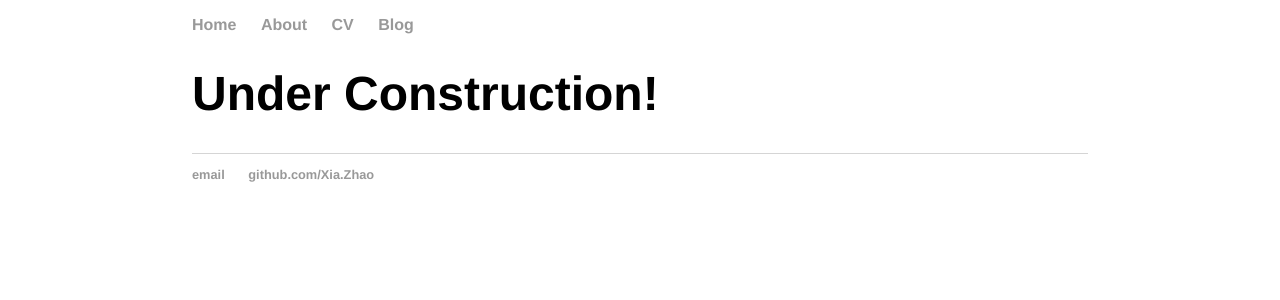
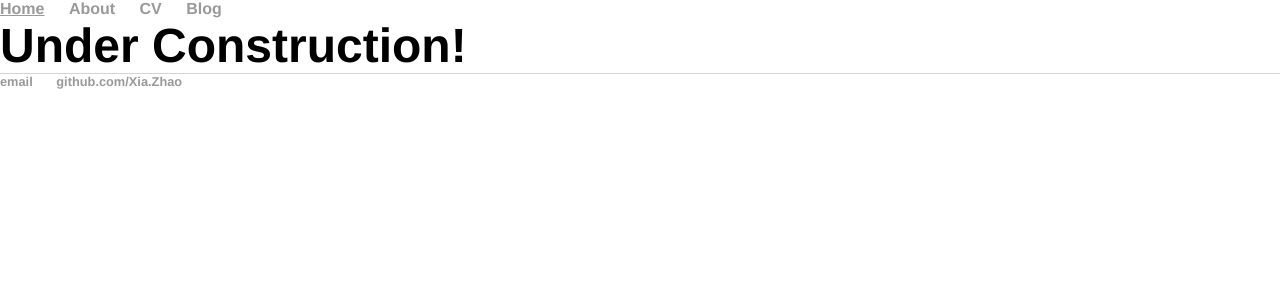
Before and after one commit to zhaoxiahust/zhaoxiahust.github.com, a Jekyll site: the page built from about/index.html, in a window 1280 px wide. Shown: the top 300 px of the page. Built offline with Jekyll 4.4.1, drawn with Linux system fonts in a browser that asks for light colours.

Commit message:
Update main.css

```diff
--- a/css/main.css
+++ b/css/main.css
@@ -1,7 +1,25 @@
+*{
+    padding: 0px;
+    margin: 0px;
+}
+
+html {
+    background-color: #fff;
+    padding: 0px;
+    margin: 0px;
+    height: 100%;
+}
+
+body {
+    padding: 0px;
+    margin: 0px;
+}
+/*
 body {
     margin: 0px auto;
     width: 70%;
 }
+*/
 nav ul, footer ul {
     font-family:'Helvetica', 'Arial', 'Sans-Serif';
     padding: 0px;
```
